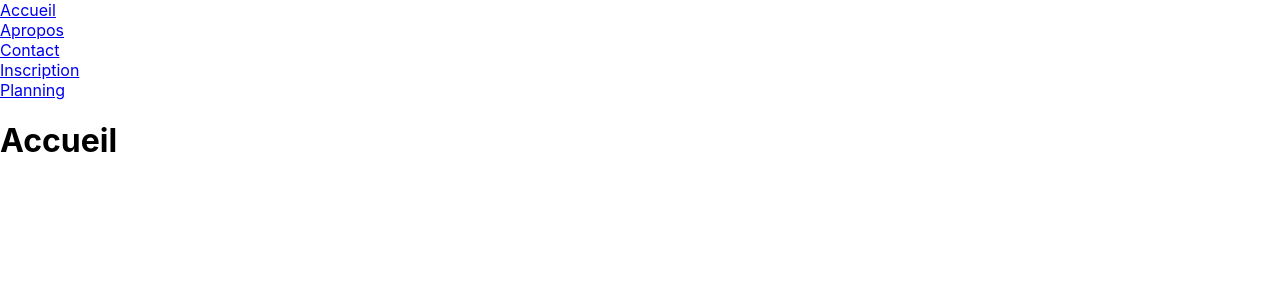
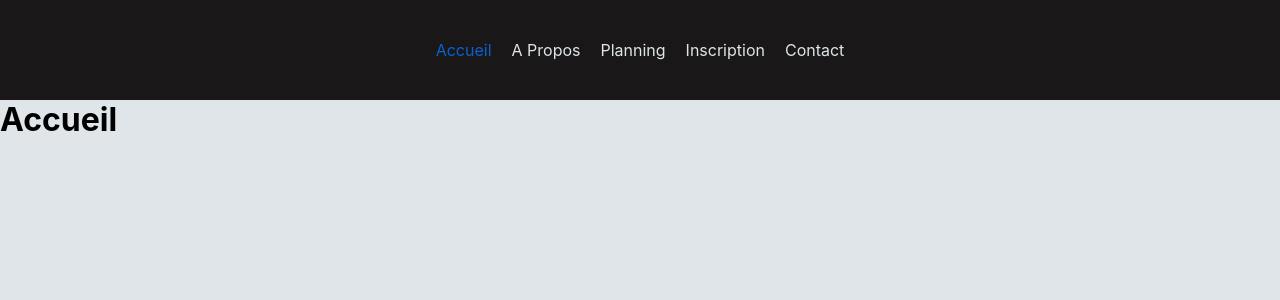
Before and after one commit to anthony62750/projetStage, a React (Create React App) app: page / in a window 1280 px wide. Shown: the top 300 px of the page. Built offline with nearby package versions, Linux system fonts and the light colour scheme.

Commit message:
initial commit

```diff
--- a/src/App.css
+++ /dev/null
@@ -1,38 +0,0 @@
-.App {
-  text-align: center;
-}
-
-.App-logo {
-  height: 40vmin;
-  pointer-events: none;
-}
-
-@media (prefers-reduced-motion: no-preference) {
-  .App-logo {
-    animation: App-logo-spin infinite 20s linear;
-  }
-}
-
-.App-header {
-  background-color: #282c34;
-  min-height: 100vh;
-  display: flex;
-  flex-direction: column;
-  align-items: center;
-  justify-content: center;
-  font-size: calc(10px + 2vmin);
-  color: white;
-}
-
-.App-link {
-  color: #61dafb;
-}
-
-@keyframes App-logo-spin {
-  from {
-    transform: rotate(0deg);
-  }
-  to {
-    transform: rotate(360deg);
-  }
-}
--- a/src/App.jsx
+++ b/src/App.jsx
@@ -1,28 +1,24 @@
-import './App.css';
+import React from 'react';
+
+import { Routes, Route } from 'react-router-dom';
+import Navbar from './components/Navbar';
 import { Accueil } from './pages/Accueil';
 import { Apropos } from './pages/Apropos';
+import { Planning } from './pages/Planning';
+import { Inscription } from './pages/Inscription';
 import { Contact } from './pages/Contact';
-import { Inscription } from './pages/Inscription';
-import { Planning } from './pages/Planning';
-import { Routes, Route, NavLink } from 'react-router-dom';
 
 function App () {
   return (
     <div>
-      <nav>
-        <NavLink to='/'>Accueil</NavLink><br></br>
-        <NavLink to='/Apropos'>Apropos</NavLink><br></br>
-        <NavLink to='/Contact'>Contact</NavLink><br></br>
-        <NavLink to='/Inscription'>Inscription</NavLink><br></br>
-        <NavLink to='/Planning'>Planning</NavLink>
-      </nav>
-          <Routes>
-            <Route path='/' element={ <Accueil/> }/>
-            <Route path='/Apropos' element={ <Apropos/> }/>
-            <Route path='/Contact' element={ <Contact/> }/>
-            <Route path='/Inscription' element={ <Inscription/> }/>
-            <Route path='/Planning' element={ <Planning/> }/>
-          </Routes>
+      <Navbar />
+      <Routes>
+        <Route path='/' element={ <Accueil/> }/>
+        <Route path='/Apropos' element={ <Apropos/> }/>
+        <Route path='/Planning' element={ <Planning/> }/>
+        <Route path='/Inscription' element={ <Inscription/> }/>
+        <Route path='/Contact' element={ <Contact/> }/>
+      </Routes>
     </div>
   );
 }
--- /dev/null
+++ b/src/components/Navbar.jsx
@@ -0,0 +1,19 @@
+import React from 'react';
+import { useLocation } from 'react-router-dom';
+import "../styles/index.css";
+
+const Navbar = () => {
+  const { pathname } = useLocation();
+
+  return (
+    <nav id="navbar" className="navbar">
+      <a href="/" className={pathname === '/' ? 'active' : ''}>Accueil</a>
+      <a href="/Apropos" className={pathname === '/Apropos' ? 'active' : ''}>A Propos</a>
+      <a href="/Planning" className={pathname === '/Planning' ? 'active' : ''}>Planning</a>
+      <a href="/Inscription" className={pathname === '/Inscription' ? 'active' : ''}>Inscription</a>
+      <a href="/Contact" className={pathname === '/Contact' ? 'active' : ''}>Contact</a>
+    </nav>
+  );
+}
+
+export default Navbar;
--- /dev/null
+++ b/src/styles/Navbar/index.css
@@ -0,0 +1,21 @@
+* {
+  box-sizing: border-box;
+  margin: 0;
+  padding: 0;
+}
+.navbar {
+  background-color: #191718;
+  padding: 40px;
+  text-align: center;
+}
+
+nav a {
+  color: #e0e5e9;
+  margin: 0 10px;
+  text-decoration: none;
+}
+
+/* Style pour le lien actif */
+nav a.active {
+  color: #0a62d0
+}
--- /dev/null
+++ b/src/styles/global/index.css
@@ -0,0 +1,5 @@
+body {
+    background-color: #e0e5e9;
+    height: 100vh;
+    width: 100%;
+  }
--- /dev/null
+++ b/src/styles/index.css
@@ -0,0 +1,2 @@
+@import url("./Navbar/index.css");
+@import url("./global/index.css");
```
